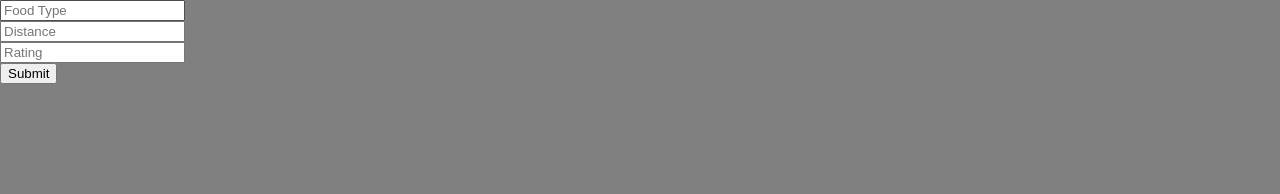
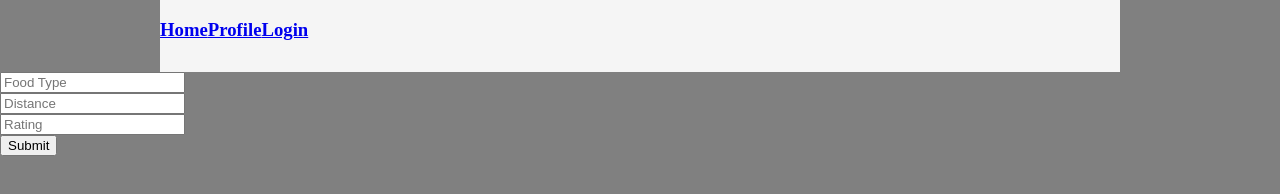
Before and after one commit to ScottTPete/restaurantFinder, a website: page public/index.html in a window 1280 px wide. Drawn offline with nearby package versions, Linux system fonts and the light colour scheme; some packages are replaced by stand-ins of ours.

Commit message:
Added a navBar directive

```diff
--- a/public/directives/navBar/navbarDirective.js
+++ b/public/directives/navBar/navbarDirective.js
@@ -1,8 +1,9 @@
 angular.module('restaurantFinderApp')
 	.directive('navBarDirective', function() {
-	return {
-		restrict: 'E',
-		templateUrl: './navBar/navbarTemplate.html',
-		controller:
+		return {
+			restrict: 'E',
+			templateUrl: './directives/navBar/navbarTemplate.html',
+
+		}
 	}
-})
+)
--- a/public/directives/navBar/navbarTemplate.html
+++ b/public/directives/navBar/navbarTemplate.html
@@ -0,0 +1,6 @@
+<div class="navBarContainer">
+	<a ui-sref='home'><h3>Home</h3></a>
+	<a ui-sref='user'><h3 class='profileLink'>Profile</h3></a>
+	<a ui-sref='login'><h3 class='loginLink'>Login</h3></a>
+
+</div>
--- a/public/index.html
+++ b/public/index.html
@@ -9,7 +9,7 @@
 	</head>
 
 	<body>
-
+		<nav-bar-directive></nav-bar-directive>
 
 		<ui-view></ui-view>
 
@@ -30,7 +30,10 @@
 		<!--SERVICES-->
 		<script src="./services/restaurantService.js"></script>
 
+		<!--DIRECTIVES-->
+		<script src="./directives/navBar/navbarDirective.js"></script>
+
 		<!--GEOLOCATION-->
-		<script src="js/angularjs-geolocation.min.js"></script>
+		<script src="./js/angularjs-geolocation.min.js"></script>
 	</body>
 </html>
--- a/public/styles/main.css
+++ b/public/styles/main.css
@@ -6,6 +6,13 @@ html, body {
 	width: 100%;
 	margin: 0;
 	background-color: gray;
+}
+.navBarContainer {
+	height: 9%;
+	width: 75%;
+	background-color: whitesmoke;
+	display: flex;
+	margin: 0 auto;
 }
 .restaurantInfoHeaders {
 	height: 7%;
```
Also changed, not shown: public/directives/navbarDirective.js (deleted).
